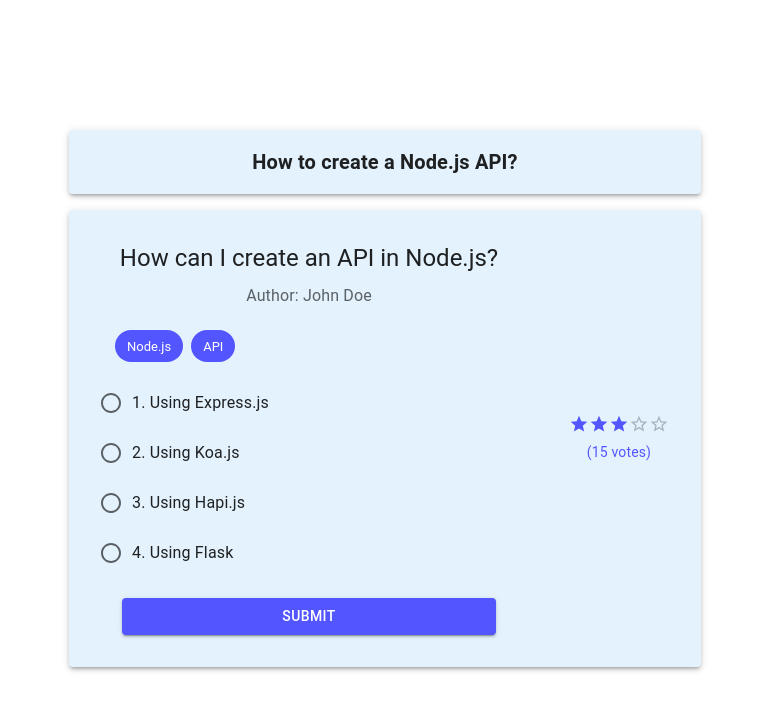
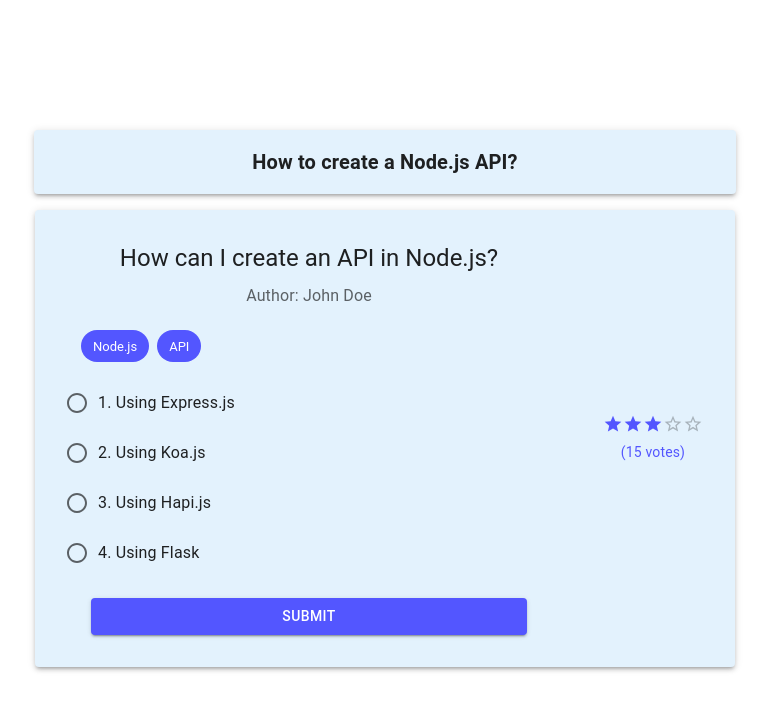
Before and after one commit to SAD-Enjoyers/SAD_Frontend, a React (Vite) app: page /QuestionPage in a window 1280 px wide. Shown: the top 710 px of the page, without its empty margins (255-1024 px from the left). Built offline with nearby package versions, Linux system fonts and the light colour scheme.

Commit message:
feat(UI): enhance question card styling and layout

```diff
--- a/src/features/Exams/QuestionPage/QuestionPage.jsx
+++ b/src/features/Exams/QuestionPage/QuestionPage.jsx
@@ -120,11 +120,10 @@ function QuestionPage() {
             marginTop: "130px",
           }}
         >
-          <Box key={question.id} sx={{ marginBottom: 3 }}>
           <Paper
             elevation={3}
             sx={{
-                width: "600px",
+              width: "670px",
               padding: 2,
               backgroundColor: "#E3F2FD",
               marginBottom: 2,
@@ -132,22 +131,30 @@ function QuestionPage() {
             }}
           >
             <Typography variant="h6" sx={{ fontWeight: "bold" }}>
-                {question.questionName}
+              {question.questionName} {/* نمایش نام سوال */}
             </Typography>
           </Paper>
 
+          <Box
+            sx={{
+              display: "flex",
+              flexDirection: "row",
+              alignItems: "flex-start",
+              gap: 2,
+              width: "700px",
+            }}
+          >
             <Card
               sx={{
-                width: "600px",
-                minHeight: "300px",
+                flex: 2,
                 padding: 2,
                 boxShadow: 3,
                 textAlign: "center",
-                position: "relative",
                 backgroundColor: "#E3F2FD",
                 display: "flex",
               }}
             >
+
               <CardContent sx={{ flexGrow: 1 }}>
                 <Typography variant="h5" gutterBottom>
                   {question.text}
```
Lines whose indentation alone changed are shown as unchanged.
